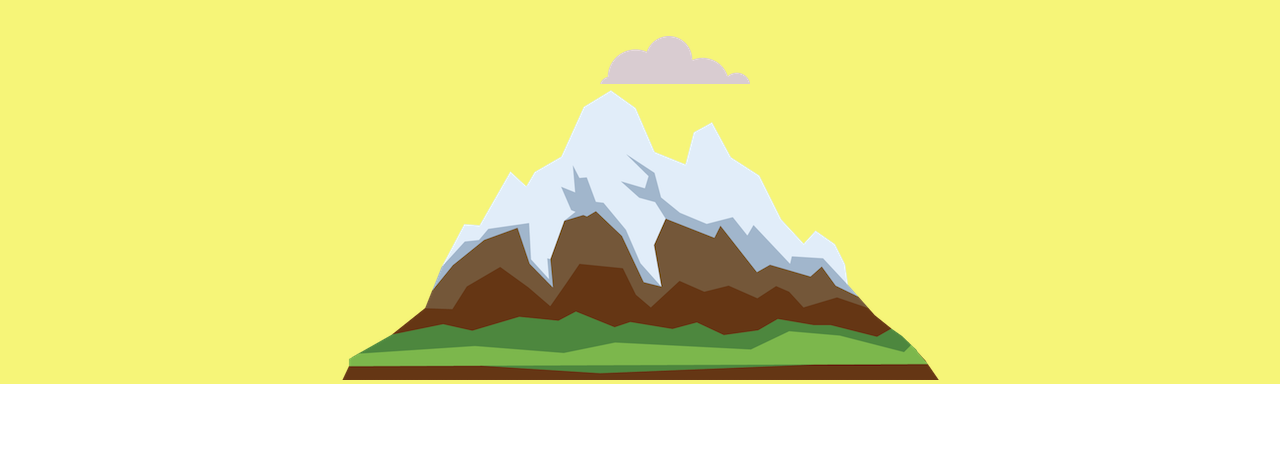
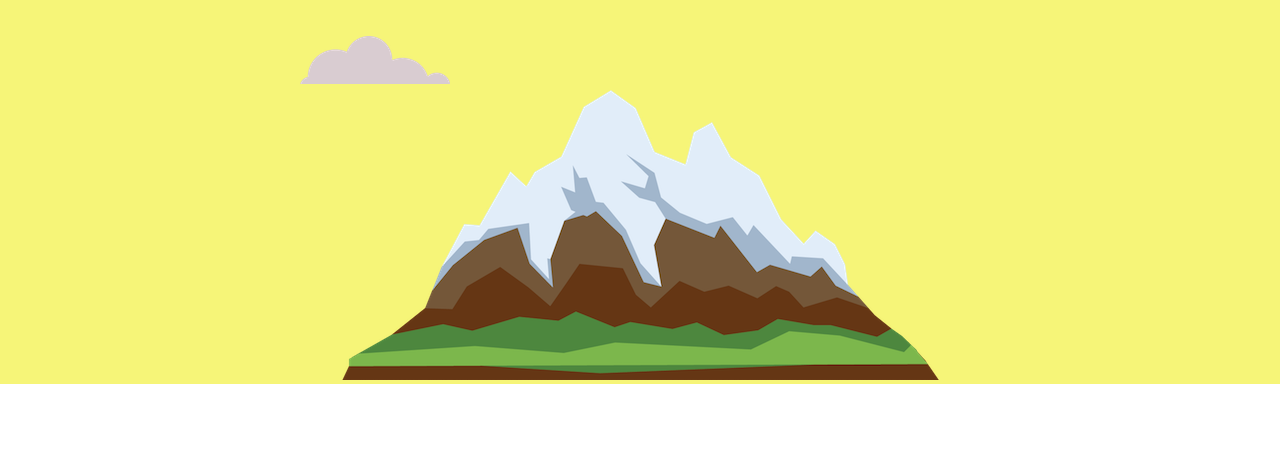
Before and after one commit to BhumikaKharkwal/Learning, a plain HTML site: page index.html in a window 1280 px wide. Shown: the part 324-800 px from the top of the page. Drawn offline with Linux system fonts and the light colour scheme; a web font is replaced by a local one.

Commit message:
Update styles.css

```diff
--- a/css/styles.css
+++ b/css/styles.css
@@ -81,7 +81,7 @@ padding-top: 100px;
 {
 position:absolute;
 bottom:300px;
-left :600px;
+left :300px;
 }
 .top-cloud{
   position: absolute;
```
